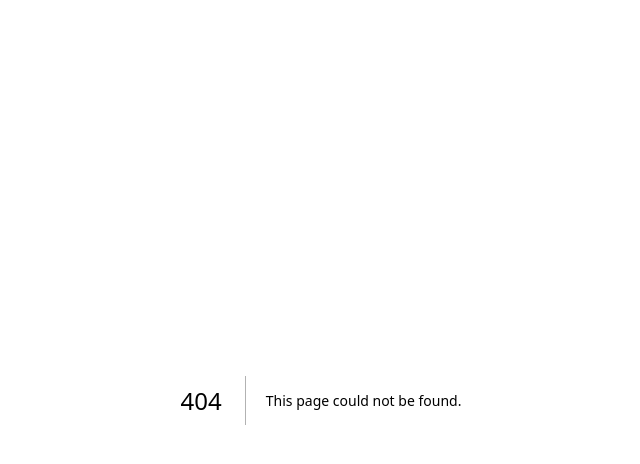
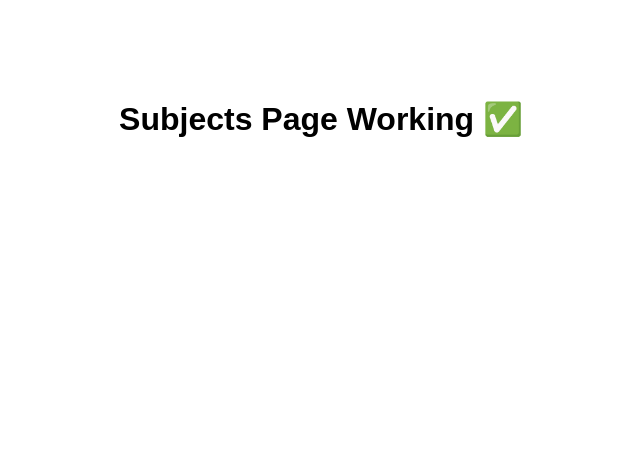
Before and after one commit to meenasakkaravarthi17/mocktest-site, a Next.js app: page /subjects in a window 1280 px wide. Before the commit this address had no page. Shown: the top 464 px of the page, without its empty margins (319-959 px from the left). Built offline with nearby package versions, Linux system fonts and the light colour scheme.

Commit message:
Create page.js

```diff
--- /dev/null
+++ b/app/subjects/page.js
@@ -0,0 +1,7 @@
+export default function Subjects() {
+  return (
+    <div style={{textAlign:"center",marginTop:"100px"}}>
+      <h1>Subjects Page Working ✅</h1>
+    </div>
+  );
+}
```
